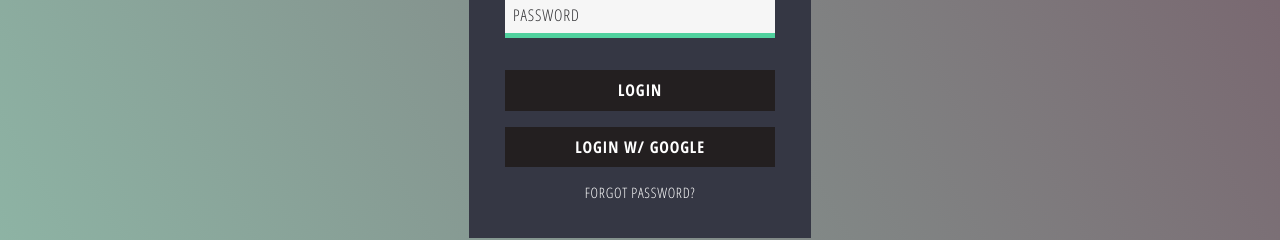
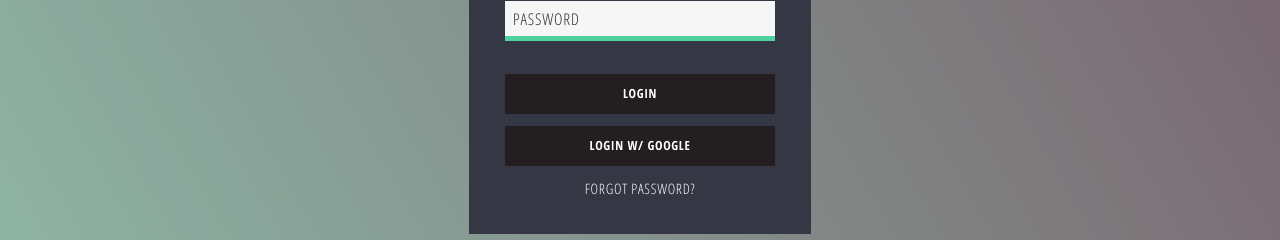
Before and after one commit to at235am/broadkats-prototype, a React (Create React App) app: page /login in a window 1280 px wide. Shown: the part 371-611 px from the top of the page. Built offline with nearby package versions, Linux system fonts and the light colour scheme.

Commit message:
slight alteration to login component style wise

```diff
--- a/src/assets/_dimension.scss
+++ b/src/assets/_dimension.scss
@@ -1,3 +1,3 @@
 $navbarheight: 2.8em;
 
-$defaultbtnheight: 2.5em;
+$defaultbtnheight: 40px;
--- a/src/components/custom-button/custom-button.styles.scss
+++ b/src/components/custom-button/custom-button.styles.scss
@@ -11,10 +11,10 @@
   font-family: "Open Sans Condensed";
   font-weight: bold;
   color: white;
-  font-size: 0.9em;
+  font-size: 0.7em;
   text-transform: uppercase;
   letter-spacing: 0.05em;
-  line-height: 2.5em;
+  line-height: 20px;
 
   padding: 0;
   border: none;
```
Also changed, not shown: src/assets/icons/google-brands.svg (added).
